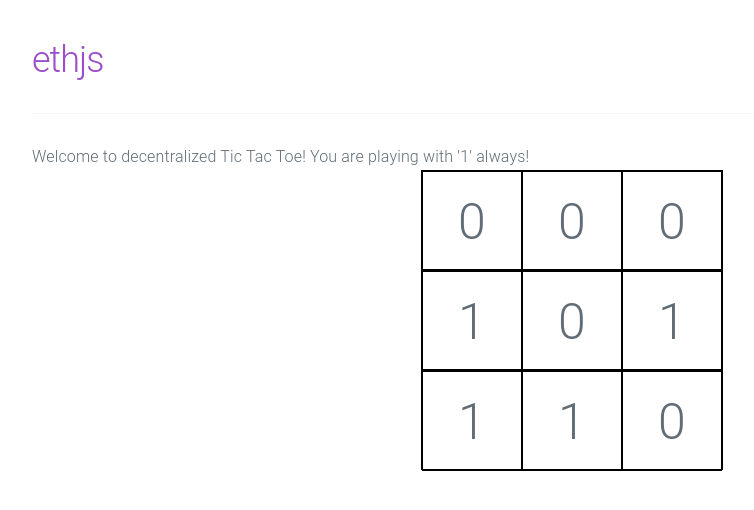
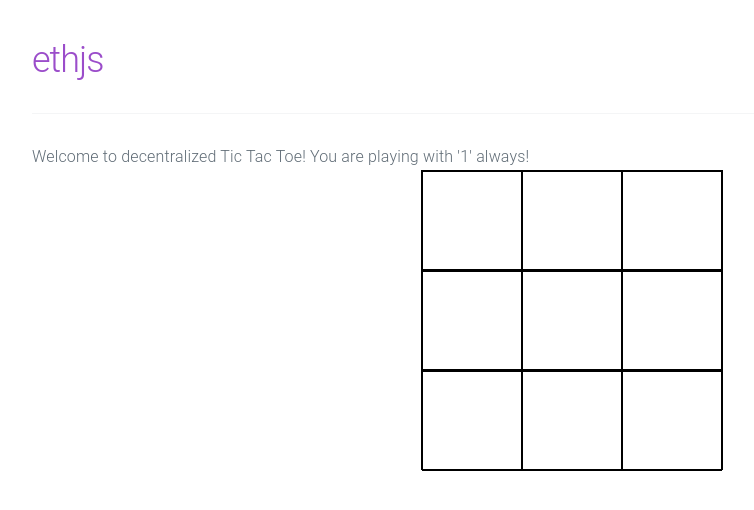
Before and after one commit to aoancea-dapps/tic-tac-toe, an Angular app: page /#/tic-tac-toe-stage-1 in a window 1280 px wide. Shown: the top 510 px of the page, without its empty margins (68-822 px from the left). Built offline with nearby package versions, Linux system fonts and the light colour scheme.

Commit message:
bind model to view, attach click action on box

```diff
--- a/src/app/tic-tac-toe-stage-1/tic-tac-toe-stage-1.component.html
+++ b/src/app/tic-tac-toe-stage-1/tic-tac-toe-stage-1.component.html
@@ -5,19 +5,20 @@
 
 <div class="game-table">
     <div class='line'>
-        <div class="box">0</div>
-        <div class="box">0</div>
-        <div class="box">0</div>
+        <div class="box" (click)="clickBox(0)">{{boxValues[0]}}</div>
+        <div class="box" (click)="clickBox(1)">{{boxValues[1]}}</div>
+        <div class="box" (click)="clickBox(2)">{{boxValues[2]}}</div>
     </div>
 
     <div class='line'>
-        <div class="box">1</div>
-        <div class="box">0</div>
-        <div class="box">1</div>
+        <div class="box" (click)="clickBox(3)">{{boxValues[3]}}</div>
+        <div class="box" (click)="clickBox(4)">{{boxValues[4]}}</div>
+        <div class="box" (click)="clickBox(5)">{{boxValues[5]}}</div>
     </div>
+
     <div class='line'>
-        <div class="box">1</div>
-        <div class="box">1</div>
-        <div class="box">0</div>
+        <div class="box" (click)="clickBox(6)">{{boxValues[6]}}</div>
+        <div class="box" (click)="clickBox(7)">{{boxValues[7]}}</div>
+        <div class="box" (click)="clickBox(8)">{{boxValues[8]}}</div>
     </div>
 </div>
--- a/src/app/tic-tac-toe-stage-1/tic-tac-toe-stage-1.component.ts
+++ b/src/app/tic-tac-toe-stage-1/tic-tac-toe-stage-1.component.ts
@@ -1,15 +1,23 @@
 import { Component, OnInit } from '@angular/core';
 
 @Component({
-  selector: 'app-tic-tac-toe-stage-1',
-  templateUrl: './tic-tac-toe-stage-1.component.html',
-  styleUrls: ['./tic-tac-toe-stage-1.component.less']
+    selector: 'app-tic-tac-toe-stage-1',
+    templateUrl: './tic-tac-toe-stage-1.component.html',
+    styleUrls: ['./tic-tac-toe-stage-1.component.less']
 })
 export class TicTacToeStage1Component implements OnInit {
 
-  constructor() { }
+    public boxValues: string[] = ['', '', '', '', '', '', '', '', ''];
 
-  ngOnInit() {
-  }
+    constructor() {
 
+    }
+
+    ngOnInit() {
+
+    }
+
+    clickBox(index): void {
+        console.log('box ' + (parseInt(index) + 1) + ' clicked!');
+    }
 }
```
